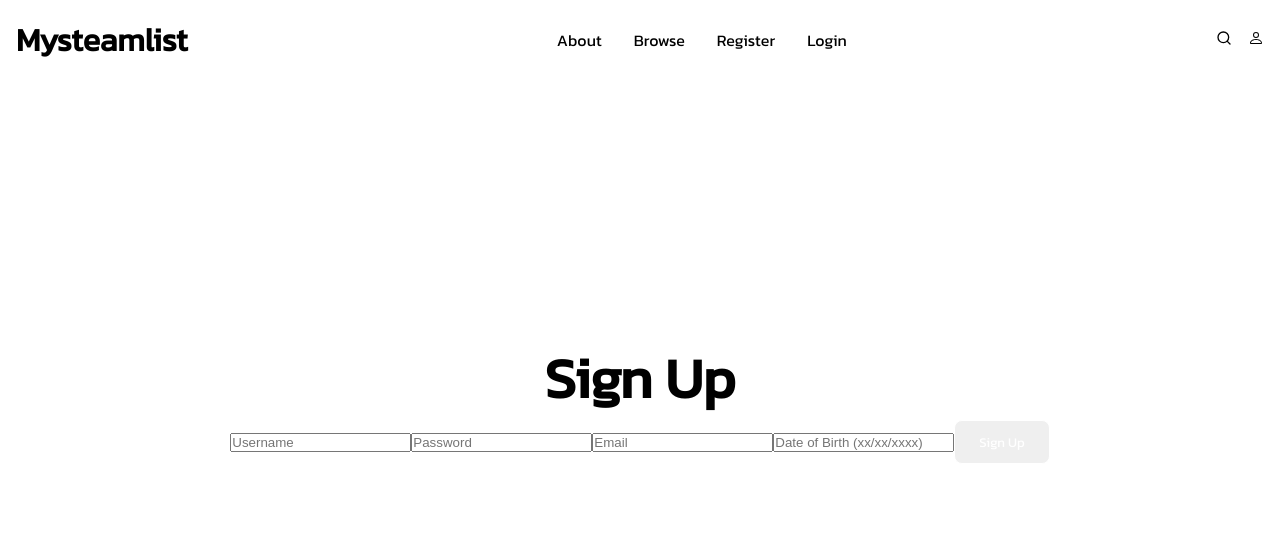
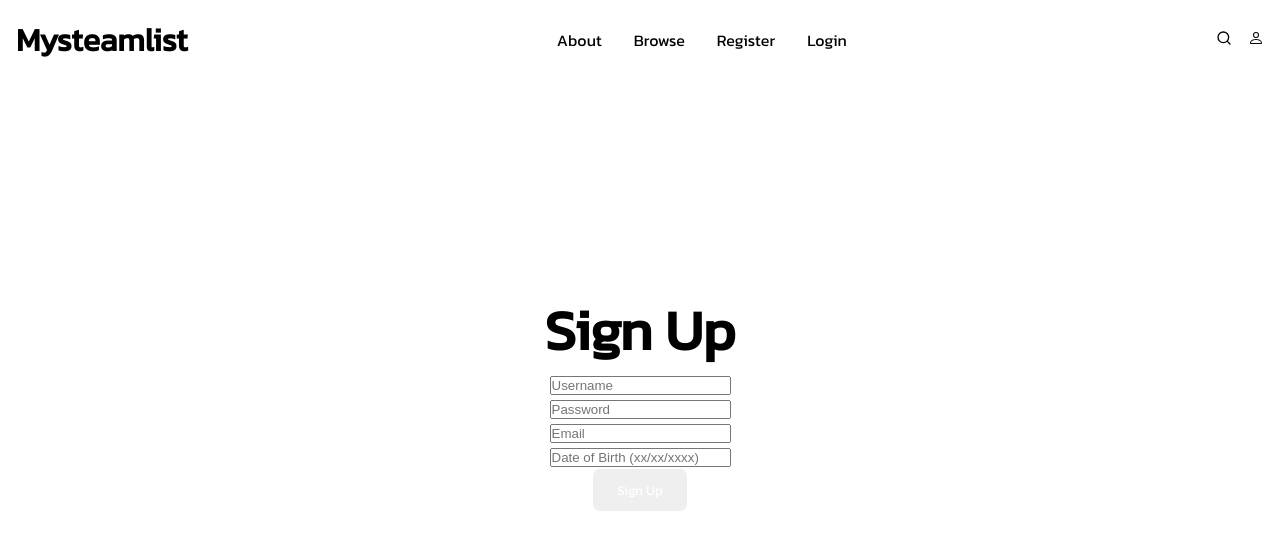
Before and after one commit to JimtheBurger/PoOOS-LargeProject, a React (Create React App) app in the folder frontend/: page /register in a window 1280 px wide. Shown: the top 550 px of the page. Built offline with nearby package versions, Linux system fonts and the light colour scheme.

Commit message:
Grouping inputs in Register

```diff
--- a/frontend/src/components/Register/Register.js
+++ b/frontend/src/components/Register/Register.js
@@ -55,11 +55,20 @@ function Register()
             <div className="content">
                 <h1>Sign Up</h1>
                 <form className="form">
-                    <input type="text" id="registerName" placeholder="Username" ref={(c) => username = c} />
-                    <input type="password" id="registerPassword" placeholder="Password" ref={(c) => password = c} />
-                    <input type="text" id="registerEmail" placeholder="Email" ref={(c) => email = c} />
-                    <input type="text" id="registerDOB" placeholder="Date of Birth (xx/xx/xxxx)" ref={(c) => dob = c} />
-                    <button type="button" onClick={doRegister}>Sign Up</button>
+                    <div className="registerInput">
+                        <input type="text" id="registerName" placeholder="Username" ref={(c) => username = c} />
+                    </div>
+                    <div className="registerInput">
+                        <input type="password" id="registerPassword" placeholder="Password" ref={(c) => password = c} />
+                    </div>
+                    <div className="registerInput">
+                        <input type="text" id="registerEmail" placeholder="Email" ref={(c) => email = c} />
+                    </div>
+                    <div className="registerInput">
+                        <input type="text" id="registerDOB" placeholder="Date of Birth (xx/xx/xxxx)" ref={(c) => dob = c} />
+                    </div>
+                    <button type="button" className="registerButton" onClick={doRegister}>Sign Up</button>
+                    <p id="registerResult"></p>
                 </form>
             </div>
         </div>
```
